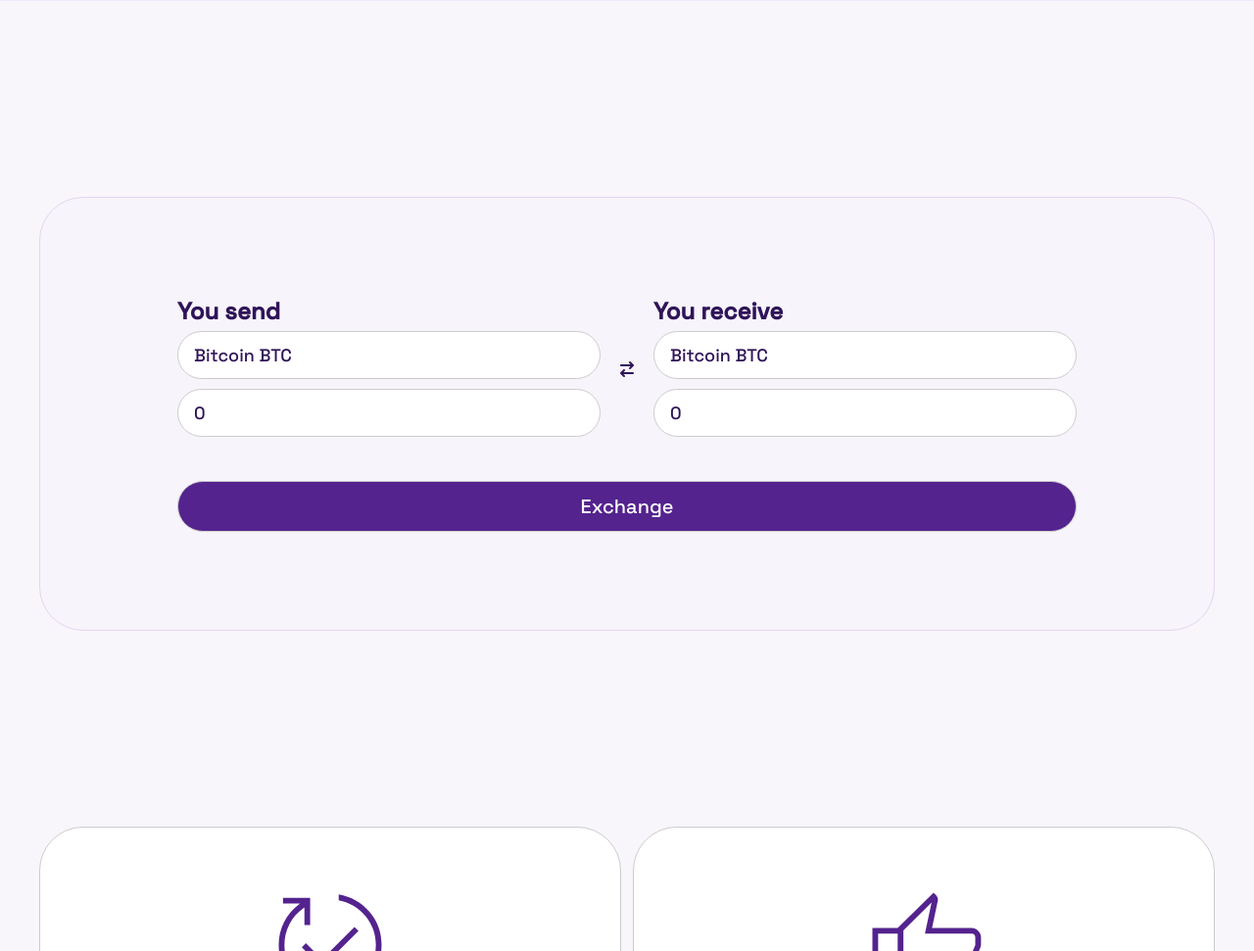
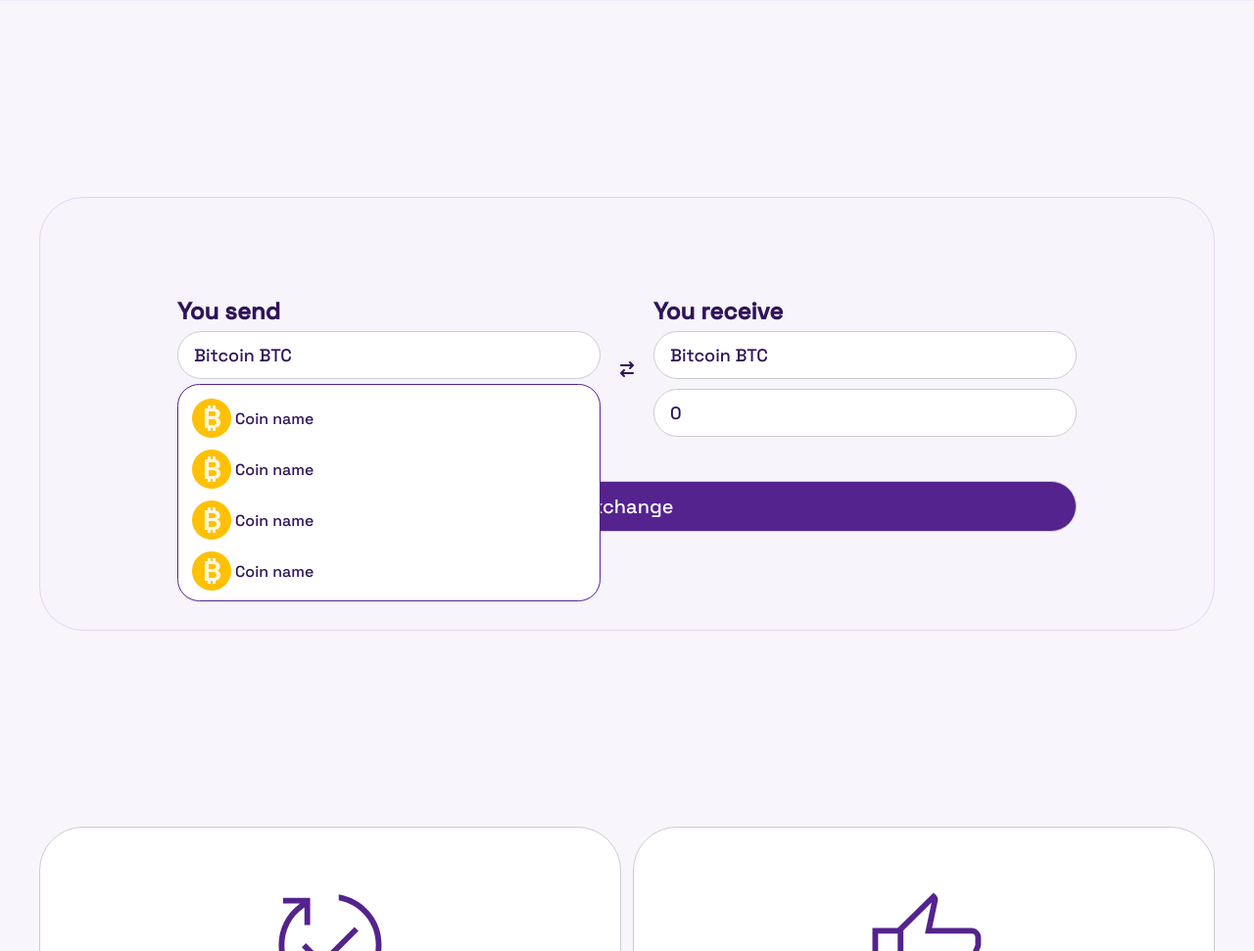
Before and after one commit to Maksongo/crypto-exchanger, a plain HTML site: page index.html in a window 1280 px wide. Shown: the part 129-1100 px from the top of the page at 98% size. Drawn offline with Linux system fonts and the light colour scheme.

Commit message:
html+css черновые выпадающего меню Exchanger You send coina

```diff
--- a/index.html
+++ b/index.html
@@ -117,16 +117,52 @@
     <div class="container">
         <div class="exchanger_form">
             <div class="exchanger_form_main">
-                <div>
+                <div class="jopa">
                     <h2>You send</h2>
                     <input class="input-fullwidth" type="text" list="cities" value="Bitcoin BTC">
-                    <datalist id="cities">
+                    <!-- <datalist id="cities">
                         <option value="Bitcoin BTC" >
                         <option value="Ethereum ETC" >
                         <option value="Tether USDT" >
                         <option value="Hamster coin HMT" >
                         <option value="Dogecoin DOGE" >
-                     </datalist>
+                     </datalist> -->
+                     <div class="exchanger_form_main_firstcoin">
+                        <div class="exchanger_form_main_firstcoin_wrapper">
+                            <div class="exchanger_firstcoin_coin">
+                                <img src="img/coin.png" alt="">
+                                <p>Coin name</p>
+                            </div>
+                            <div class="exchanger_firstcoin_coin">
+                                <img src="img/coin.png" alt="">
+                                <p>Coin name</p>
+                            </div>
+                            <div class="exchanger_firstcoin_coin">
+                                <img src="img/coin.png" alt="">
+                                <p>Coin name</p>
+                            </div>
+                            <div class="exchanger_firstcoin_coin">
+                                <img src="img/coin.png" alt="">
+                                <p>Coin name</p>
+                            </div>
+                            <div class="exchanger_firstcoin_coin">
+                                <img src="img/coin.png" alt="">
+                                <p>Coin name</p>
+                            </div>
+                            <div class="exchanger_firstcoin_coin">
+                                <img src="img/coin.png" alt="">
+                                <p>Coin name</p>
+                            </div>
+                            <div class="exchanger_firstcoin_coin">
+                                <img src="img/coin.png" alt="">
+                                <p>Coin name</p>
+                            </div>
+                            <div class="exchanger_firstcoin_coin">
+                                <img src="img/coin.png" alt="">
+                                <p>Coin name</p>
+                            </div>
+                        </div>
+                     </div>
                     <input class="input-fullwidth" type="text" value="0">
                 </div>
                 <div class="exchanger_form_swap"><i class="fa fa-arrow-right-arrow-left"></i></div>
--- a/styles.css
+++ b/styles.css
@@ -121,6 +121,40 @@ font-size: 30px;
     transition: border-color 0.2s ease, box-shadow 0.2s ease;
     margin: 5px 0px;
     font-family: "Space Grotesk", sans-serif;
+}
+
+.jopa{
+    position: relative;
+}
+
+.exchanger_form_main_firstcoin{
+    position: absolute;
+    border: 1px solid #54238e;
+    border-radius: 1.4rem;
+    width: 100%;
+    background-color: white;
+
+}
+
+.exchanger_form_main_firstcoin_wrapper{
+    max-height: 200px;
+    overflow-y:auto;
+    scrollbar-width: thin;
+    scrollbar-color: rgba(84, 35, 142, 0.1) transparent;
+    margin: 10px
+}
+
+.exchanger_firstcoin_coin{
+    display: flex;
+    align-items: center;
+    cursor: pointer;
+    margin: 0 0 4px 0;
+}
+
+.exchanger_firstcoin_coin:hover{
+    background-color: #eee9f3;
+    border-radius: 2rem;
+
 }
 
 input:hover{
```
Also changed, not shown: IMG/coin.png (added).
